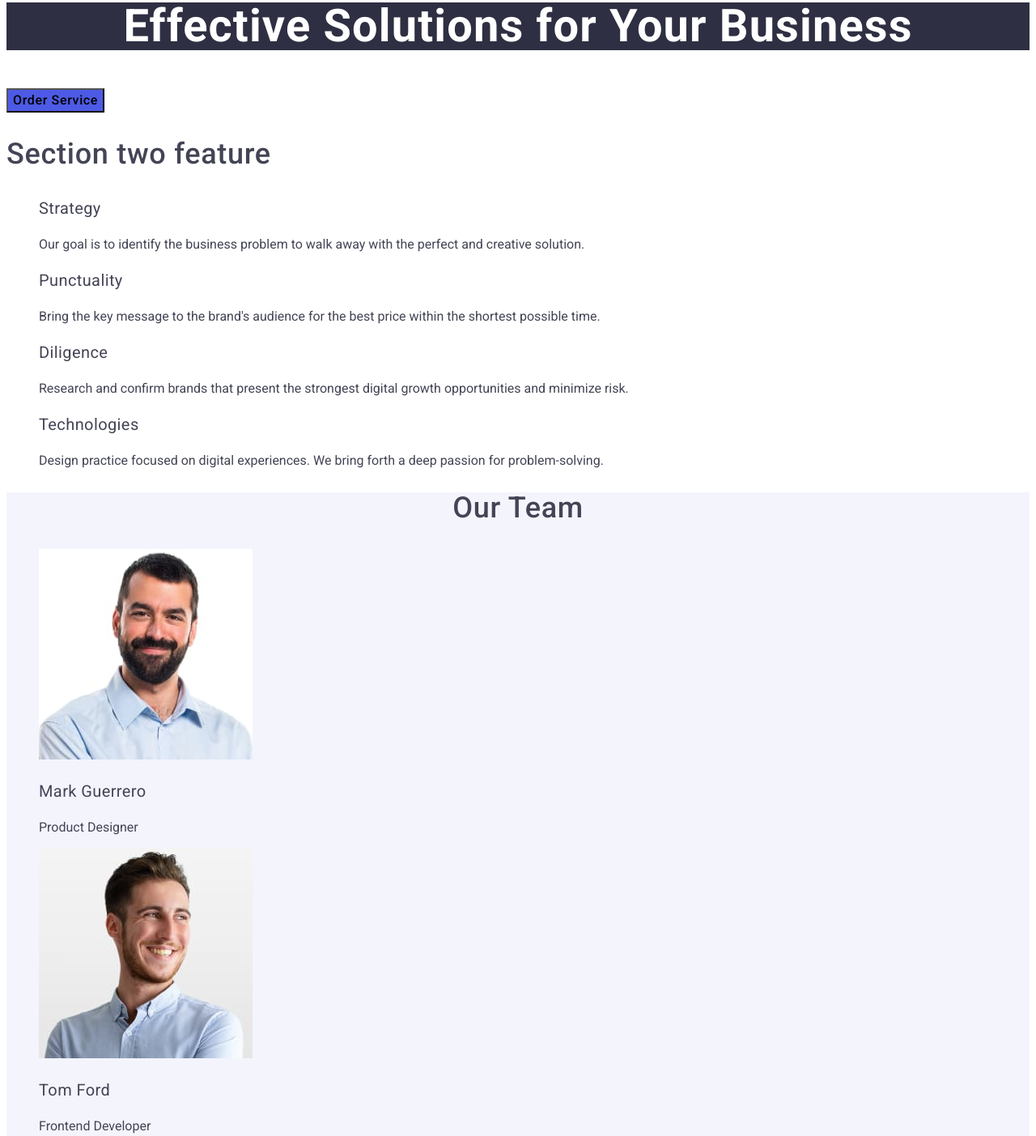
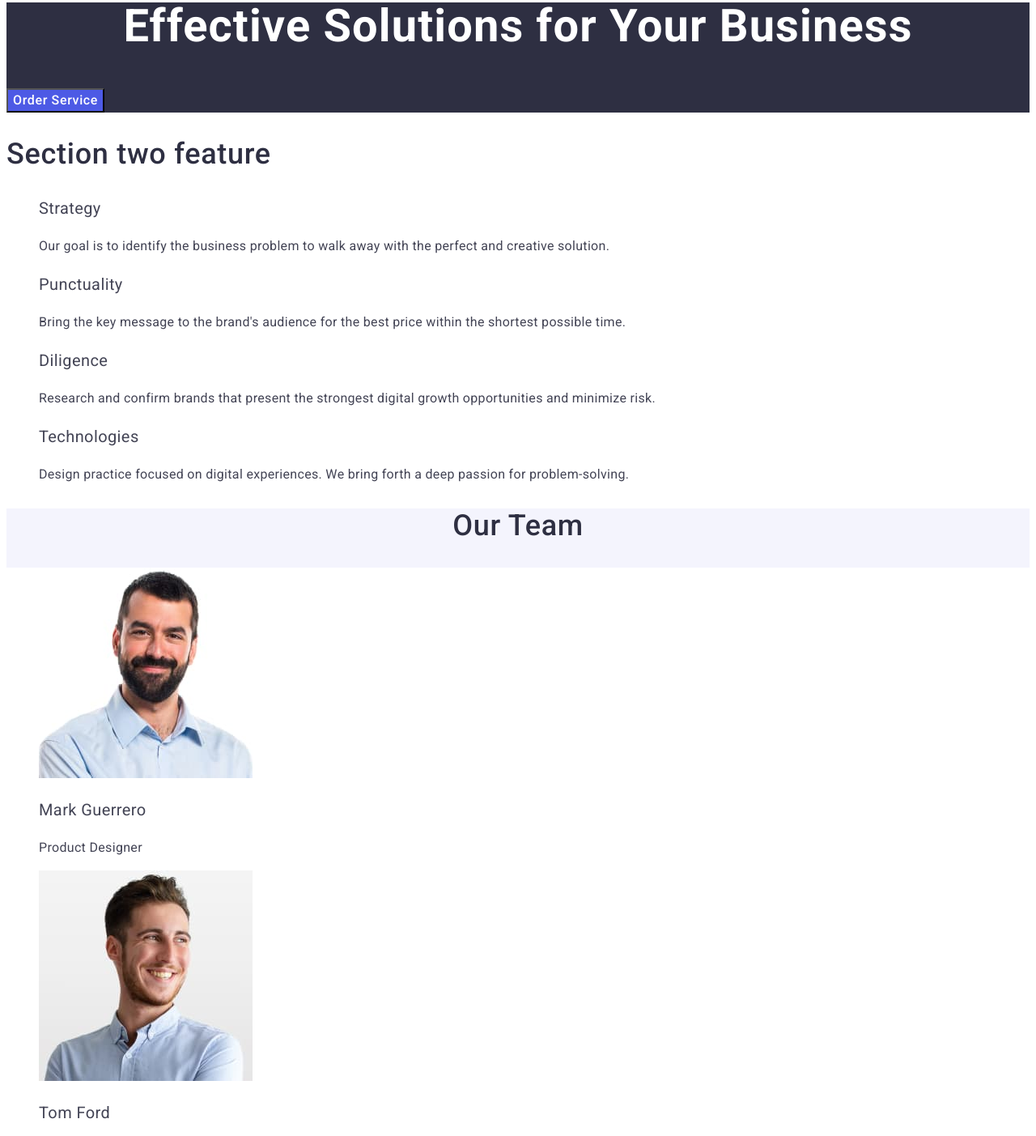
Before and after one commit to svetikoduvanchik/goit-markup-hw-02, a plain HTML site: page index.html in a window 1280 px wide. Shown: the part 210-1613 px from the top of the page at 81% size. Drawn offline with Linux system fonts and the light colour scheme.

Commit message:
css document correction

```diff
--- a/css/styles.css
+++ b/css/styles.css
@@ -13,7 +13,7 @@ body {
     font-size: 18px;
     text-transform: uppercase;
     font-weight: 700;
-    line-height: 1.17
+    line-height: 1.17;
     letter-spacing: 0.03em;
 }
 .link-logo {
@@ -73,26 +73,27 @@ ul {
     line-height: 1.07;
     text-align: center;
     letter-spacing: 0.02em;
-    color:#FFFFFF
+    color:#FFFFFF;
+}
+
+.hero {
+    background-color: #2e2f42;
 }
 
 .hero-btn {
     cursor: pointer;
+    color: #FFFFFF;
     background-color: #4D5AE5;
     font-family: "Roboto", sans-serif;
     font-weight: 500;
     font-size: 16px;
     line-height: 1.5;
-    letter-spacing: 0.04em
-
-}
-.button {
-    color:#FFFFFF
+    letter-spacing: 0.04em;
 }
 
-.hero-btn :hover,
-.hero-btn :focus {
-    background-colorr: #404BBF;
+.hero-btn:hover,
+.hero-btn:focus {
+    background-colorr:#404BBF;
 }
 
 h2 {
@@ -117,11 +118,33 @@ h3 {
 .team {
     background-color:#F4F4FD;
 }
+
+.feature-title {
+    line-height: 1.2;
+    font-weight: 500;
+    color: #2e2f42;
+}
+
+.feature-text {
+    line-height: 1.5;
+    letter-spacing: 0.02em;
+}
+
 .team-title {
-    line-height: 1.11;
+    color: #2e2f42;
+    font-weight: 500;
+    line-height: 1.2;
     text-align: center;
     letter-spacing: 0.02em;
     text-transform: capitalize;
+}
+
+.team-list {
+    background-color: #FFFFFF;
+}
+.team-text {
+        line-height: 1.5;
+        letter-spacing: 0.02em;
 }
 
 .portfolio-title {
@@ -129,6 +152,7 @@ h3 {
     line-height: 1.2;
     font-weight: 500;
     letter-spacing: 0.02em;
+    color:#2e2f42;
 }
 
 .portfolio {
@@ -136,6 +160,10 @@ h3 {
     text-align: center;
     letter-spacing: 0.02em;
     text-transform: capitalize;
+}
+.portfolio-text {
+    line-height: 1.5;
+    letter-spacing: 0.02em;
 }
 
 .footer {
@@ -147,3 +175,6 @@ h3 {
     line-height: 1.5;
     letter-spacing: 0.02em;
 }
+.footer-logo {
+    color: #F4F4FD;
+}
--- a/index.html
+++ b/index.html
@@ -121,7 +121,7 @@
     </main>
 
     <footer class="footer">
-         <a class="link-logo" href="./index.html">Web<span class="wort-logo">Studio</span></a>
+         <a class="link-logo" href="./index.html">Web<span class="footer-logo">Studio</span></a>
         <p class="footer-text">
             Increase the flow of customers and sales for your business with digital marketing & growth solutions.
          </p>
```
